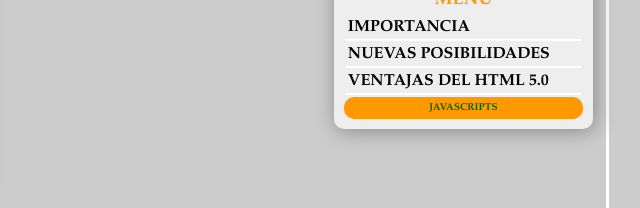
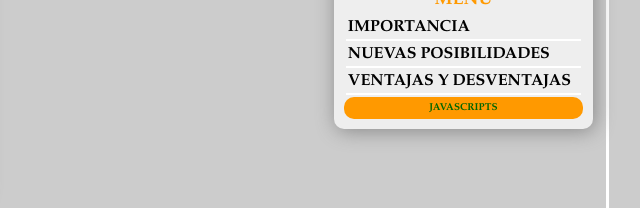
Before and after one commit to mauropaul/Website, a plain HTML site: page html5.html in a window 1280 px wide. Shown: the part 1023-1231 px from the top of the page, 484-1124 px from the left. Drawn offline with Linux system fonts and the light colour scheme.

Commit message:
Update html5.html
Actualizacion del enlace de ventajas y desventajas

```diff
--- a/html5.html
+++ b/html5.html
@@ -135,7 +135,7 @@ Mejor estructura:
 <h3>MENU </h3>
 <a href="historia.html">IMPORTANCIA</a>
 <a href="posibilidades.html">NUEVAS POSIBILIDADES </a>
-<a href="ventajas.html">VENTAJAS DEL HTML 5.0</a>
+<a href="ventajas.html">VENTAJAS Y DESVENTAJAS</a>
 
 </nav>
 </DIV>
```
